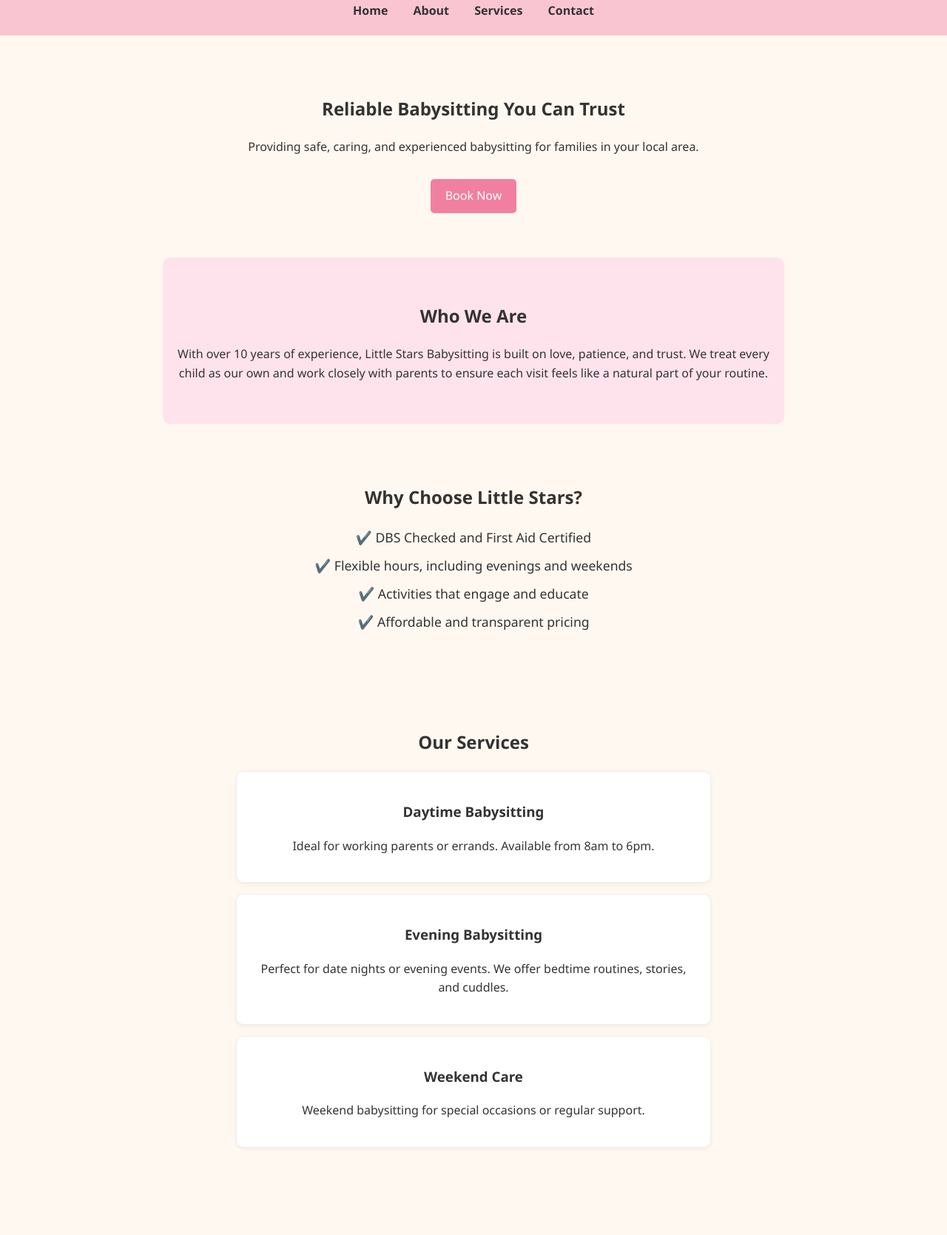
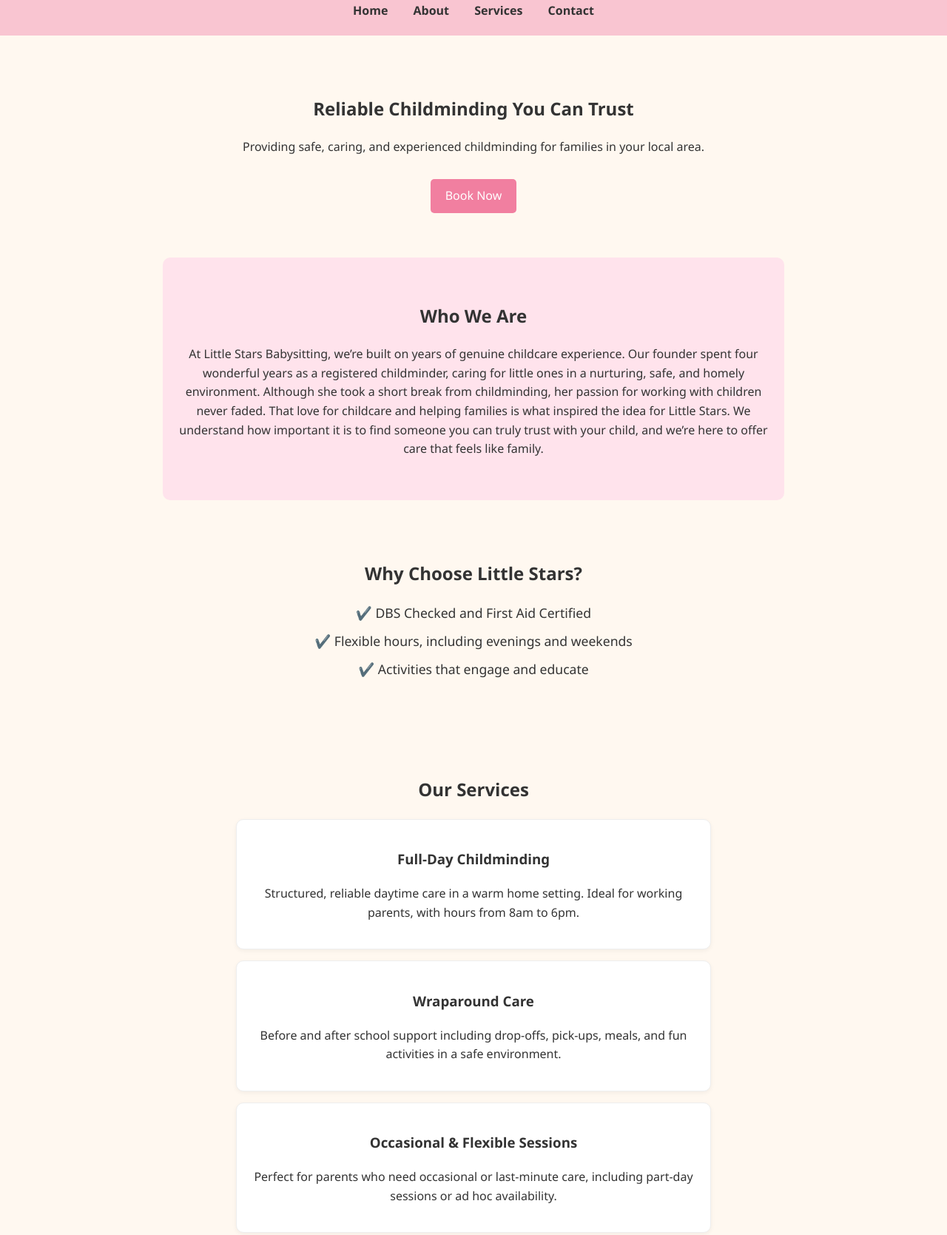
Before and after one commit to GabriellaG12/babysitting-website, a plain HTML site: page index.html in a window 1280 px wide. Shown: the part 112-1781 px from the top of the page at 74% size. Drawn offline with Linux system fonts and the light colour scheme.

```diff
--- a/index.html
+++ b/index.html
@@ -2,7 +2,7 @@
 <html lang="en">
 <head>
   <meta charset="UTF-8">
-  <title>Little Stars Babysitting</title>
+  <title>Little Stars Childminding</title>
   <link rel="stylesheet" href="style.css">
 </head>
 <body>
@@ -18,8 +18,8 @@
 
   <!-- Hero Section -->
   <section class="hero">
-    <h2>Reliable Babysitting You Can Trust</h2>
-    <p>Providing safe, caring, and experienced babysitting for families in your local area.</p>
+    <h2>Reliable Childminding You Can Trust</h2>
+    <p>Providing safe, caring, and experienced childminding for families in your local area.</p>
     <a href="contact.html" class="cta-button">Book Now</a>
   </section>
 
@@ -27,7 +27,11 @@
   <section class="about">
     <h2>Who We Are</h2>
     <p>
-      With over 10 years of experience, Little Stars Babysitting is built on love, patience, and trust. We treat every child as our own and work closely with parents to ensure each visit feels like a natural part of your routine.
+      At Little Stars Babysitting, we’re built on years of genuine childcare experience. Our founder spent four wonderful years as a registered childminder, caring for little ones in a nurturing, safe, and homely environment.
+
+Although she took a short break from childminding, her passion for working with children never faded. That love for childcare and helping families is what inspired the idea for Little Stars.
+
+We understand how important it is to find someone you can truly trust with your child, and we’re here to offer care that feels like family.
     </p>
   </section>
 
@@ -38,7 +42,6 @@
       <li>✔️ DBS Checked and First Aid Certified</li>
       <li>✔️ Flexible hours, including evenings and weekends</li>
       <li>✔️ Activities that engage and educate</li>
-      <li>✔️ Affordable and transparent pricing</li>
     </ul>
   </section>
 
@@ -46,16 +49,16 @@
   <section class="services">
     <h2>Our Services</h2>
   <div class="service-card">
-      <h3>Daytime Babysitting</h3>
-      <p>Ideal for working parents or errands. Available from 8am to 6pm.</p>
+    <h3>Full-Day Childminding</h3>
+    <p>Structured, reliable daytime care in a warm home setting. Ideal for working parents, with hours from 8am to 6pm.</p>
   </div>
   <div class="service-card">
-      <h3>Evening Babysitting</h3>
-      <p>Perfect for date nights or evening events. We offer bedtime routines, stories, and cuddles.</p>
+    <h3>Wraparound Care</h3>
+    <p>Before and after school support including drop-offs, pick-ups, meals, and fun activities in a safe environment.</p>
   </div>
   <div class="service-card">
-      <h3>Weekend Care</h3>
-      <p>Weekend babysitting for special occasions or regular support.</p>
+    <h3>Occasional & Flexible Sessions</h3>
+    <p>Perfect for parents who need occasional or last-minute care, including part-day sessions or ad hoc availability.</p>
   </div>
   </section>
 
@@ -63,11 +66,11 @@
   <section class="testimonials">
     <h2>What Parents Say</h2>
     <blockquote>
-      "Gabriella is like a second mum to our little one. She’s kind, attentive, and always reliable!"
+      "It made going back to work so much easier knowing our daughter was with someone we trusted. She always came home happy and well cared for."
       <span>- Sarah J.</span>
     </blockquote>
     <blockquote>
-      "We can finally go out in the evenings without worrying. Our kids actually look forward to her visits!"
+      "Very down to earth and easy to talk to. Our little one settled in quickly, which says a lot!"
       <span>- David & Emma R.</span>
     </blockquote>
   </section>
@@ -80,7 +83,7 @@
   </section>
 
   <footer>
-    <p>&copy; 2025 Little Stars Babysitting | Designed with love</p>
+    <p>&copy; 2025 Little Stars Childminding | Designed with love</p>
   </footer>
 </body>
 
```
Lines whose indentation alone changed are shown as unchanged.
